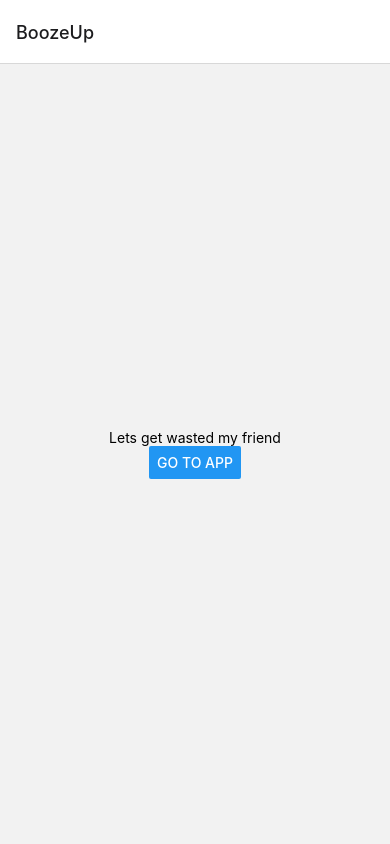
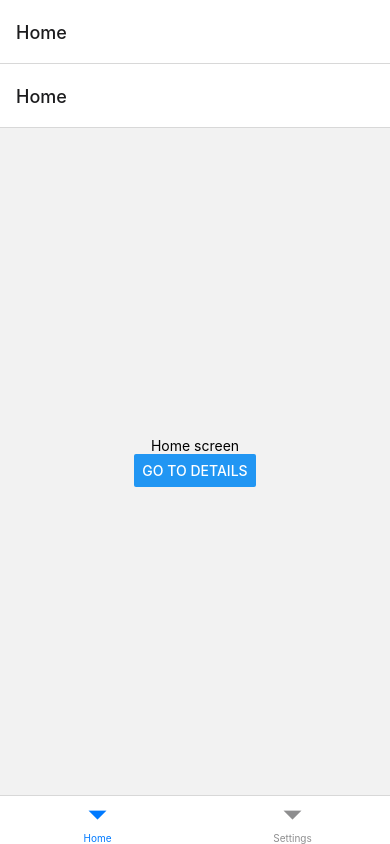
Before and after one commit to maharajamihir/BoozeUp, a React Native app: screen / in a window 390 px wide. Built offline with nearby package versions, Linux system fonts and the light colour scheme.

Commit message:
played around with navi(gation)

```diff
--- a/App.js
+++ b/App.js
@@ -1,41 +1,72 @@
-import { StatusBar } from 'expo-status-bar';
 import * as React from 'react';
-import { Button, StyleSheet, Text, View } from 'react-native';
+import { Button, Text, View } from 'react-native';
 import { NavigationContainer } from '@react-navigation/native';
 import { createNativeStackNavigator } from '@react-navigation/native-stack';
-import Home from './Home.js'
+import { createBottomTabNavigator } from '@react-navigation/bottom-tabs';
 
+function DetailsScreen() {
+  return (
+    <View style={{ flex: 1, justifyContent: 'center', alignItems: 'center' }}>
+      <Text>Details!</Text>
+    </View>
+  );
+}
 
 function HomeScreen({ navigation }) {
-  return(
-    <View style={{ flex: 1, alignItems: 'center', justifyContent: 'center' }}>
-      <Text>Lets get wasted my friend</Text>
+  return (
+    <View style={{ flex: 1, justifyContent: 'center', alignItems: 'center' }}>
+      <Text>Home screen</Text>
       <Button
-        title="Go to App"
+        title="Go to Details"
         onPress={() => navigation.navigate('Details')}
       />
     </View>
   );
 }
 
-const Stack = createNativeStackNavigator();
+function SettingsScreen({ navigation }) {
+  return (
+    <View style={{ flex: 1, justifyContent: 'center', alignItems: 'center' }}>
+      <Text>Settings screen</Text>
+      <Button
+        title="Go to Details"
+        onPress={() => navigation.navigate('Details')}
+      />
+    </View>
+  );
+}
+
+const HomeStack = createNativeStackNavigator();
+
+function HomeStackScreen() {
+  return (
+    <HomeStack.Navigator>
+      <HomeStack.Screen name="Home" component={HomeScreen} />
+      <HomeStack.Screen name="Details" component={DetailsScreen} />
+    </HomeStack.Navigator>
+  );
+}
+
+const SettingsStack = createNativeStackNavigator();
+
+function SettingsStackScreen() {
+  return (
+    <SettingsStack.Navigator>
+      <SettingsStack.Screen name="Settings" component={SettingsScreen} />
+      <SettingsStack.Screen name="Details" component={DetailsScreen} />
+    </SettingsStack.Navigator>
+  );
+}
+
+const Tab = createBottomTabNavigator();
 
 export default function App() {
   return (
     <NavigationContainer>
-      <Stack.Navigator initialRouteName="BoozeUp">
-        <Stack.Screen name="BoozeUp" component={HomeScreen} />
-        <Stack.Screen name="Details" component={Home} />
-      </Stack.Navigator>
+      <Tab.Navigator>
+        <Tab.Screen name="Home" component={HomeStackScreen} />
+        <Tab.Screen name="Settings" component={SettingsStackScreen} />
+      </Tab.Navigator>
     </NavigationContainer>
   );
 }
-
-const styles = StyleSheet.create({
-  container: {
-    flex: 1,
-    backgroundColor: '#fff',
-    alignItems: 'center',
-    justifyContent: 'center',
-  },
-});
```
